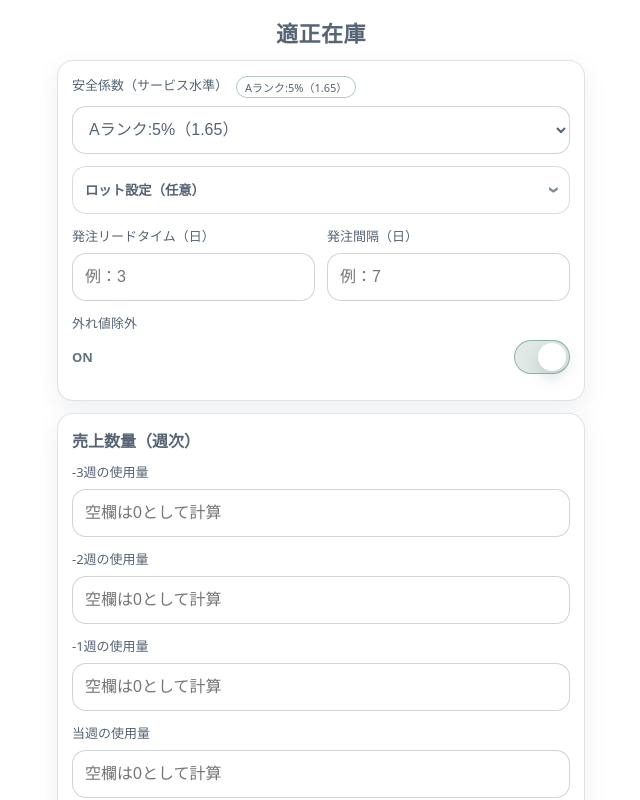
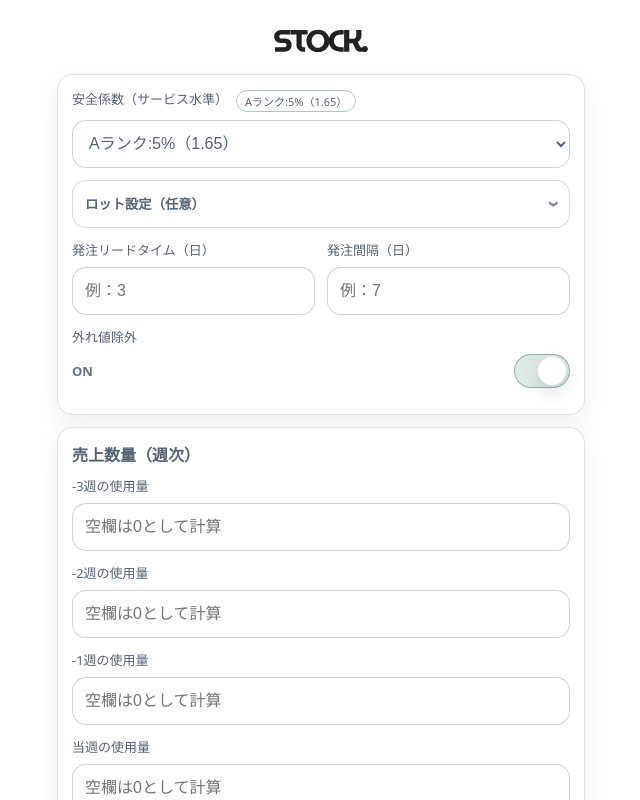
Before and after one commit to soan4/stock-app, a React (Vite) app: page / in a window 1280 px wide. Shown: the top 800 px of the page, without its empty margins (319-959 px from the left). Built offline with nearby package versions, Linux system fonts and the light colour scheme; a web font is replaced by a local one.

Commit message:
use logo in header

```diff
--- a/src/App.tsx
+++ b/src/App.tsx
@@ -94,8 +94,14 @@ export default function App() {
   return (
     <div className="page">
       <header className="header headerCenter">
-        <div className="title titleCenter">適正在庫</div>
-      </header>
+  <div className="titleLogoWrap">
+    <img
+      src={`${import.meta.env.BASE_URL}logo.svg`}
+      alt="適正在庫"
+      className="titleLogo"
+    />
+  </div>
+</header>
 
       {/* 設定カード */}
       <section className="card">
--- a/src/styles.css
+++ b/src/styles.css
@@ -349,3 +349,17 @@ body{
 .collapseBody{
   margin-top: 10px;
 }
+
+/* タイトルをロゴ表示に */
+.titleLogoWrap{
+  display:flex;
+  justify-content:center;
+  align-items:center;
+  padding: 6px 0 2px;
+}
+
+.titleLogo{
+  height: 38px;   /* ←指定どおり 38px */
+  width: auto;
+  display:block;
+}
```
